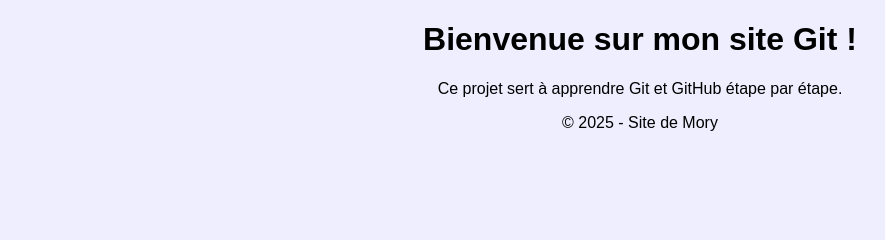
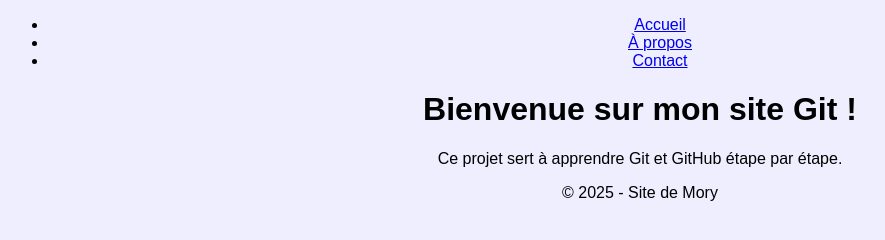
Before and after one commit to kabamory2017/site-html-css, a plain HTML site: page index.html in a window 1280 px wide. Shown: the whole page, without its empty margins (0-885 px from the left). Drawn offline with Linux system fonts and the light colour scheme.

Commit message:
Ajout de la navbar dans feature-navbar

```diff
--- a/index.html
+++ b/index.html
@@ -6,6 +6,14 @@
   <link rel="stylesheet" href="style.css">
 </head>
 <body>
+<nav>
+  <ul>
+    <li><a href="#">Accueil</a></li>
+    <li><a href="#">À propos</a></li>
+    <li><a href="#">Contact</a></li>
+  </ul>
+</nav>
+
   <h1>Bienvenue sur mon site Git !</h1>
   <p>Ce projet sert à apprendre Git et GitHub étape par étape.</p>
   <footer>
```
